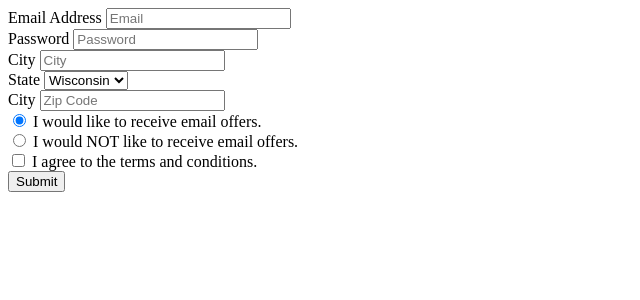
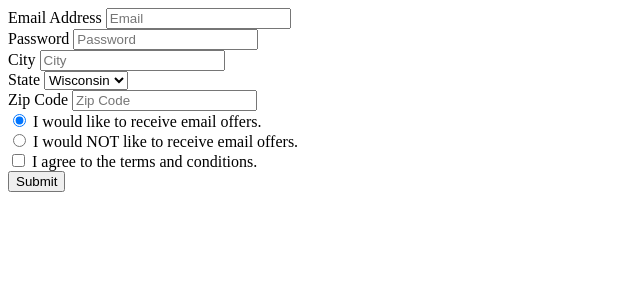
Before and after one commit to bobroadway/bobroadwaydotcom, a PHP site: page /projects/FormDemo/form.php in a window 1280 px wide. Shown: the top 300 px of the page, without its empty margins (0-640 px from the left). Run offline with PHP 8.4, Linux system fonts and the light colour scheme.

Commit message:
fixed form typo

```diff
--- a/projects/FormDemo/form.php
+++ b/projects/FormDemo/form.php
@@ -29,7 +29,7 @@
     </div>
     <!-- Zipcode -->
     <div id="zipContainer" class="form-group">
-      <label for="zip">City</label>
+      <label for="zip">Zip Code</label>
       <input type="text" class="form-control" name="zip" id="zip" placeholder="Zip Code">
     </div>
     <!-- Special Offers Radio Buttons -->
```
